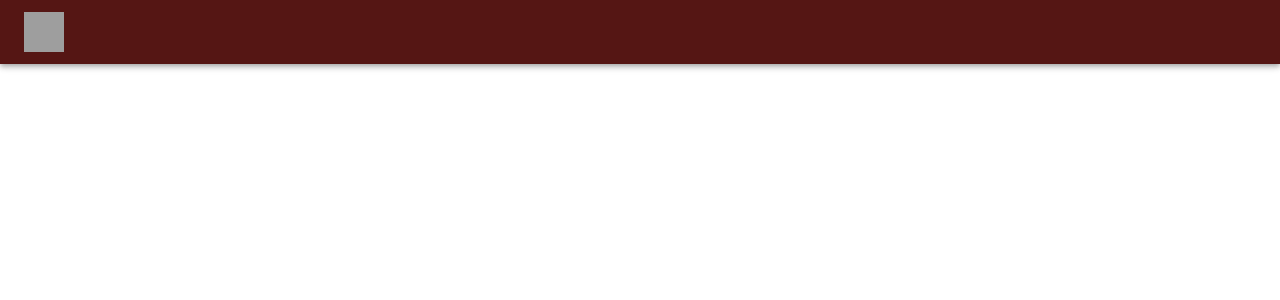
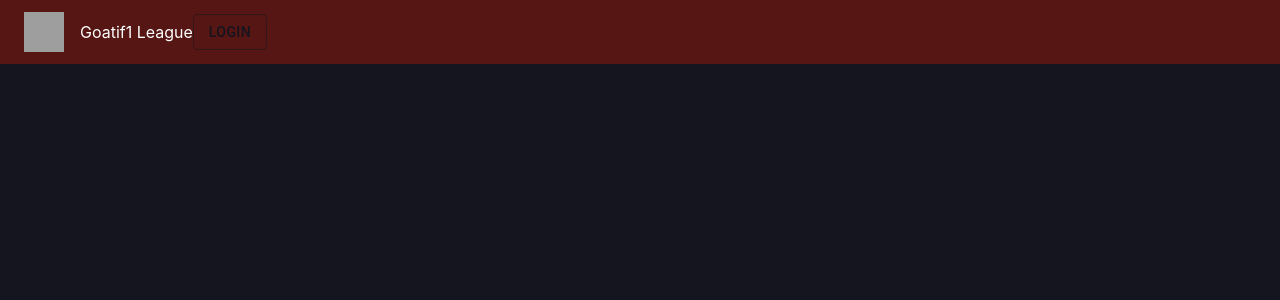
Before and after one commit to goatif1/frontend, a React (Create React App) app: page / in a window 1280 px wide. Shown: the top 300 px of the page. Built offline with nearby package versions, Linux system fonts and the light colour scheme; grey boxes are pictures that could not be loaded.

Commit message:
added login button to publicappbar

```diff
--- a/src/App.js
+++ b/src/App.js
@@ -1,10 +1,9 @@
-import logo from './logo.svg';
 import './App.css';
 import PublicHomePage from './public/pages/PublicHomePage';
 
 function App() {
   return (
-    <PublicHomePage/>
+    <PublicHomePage />
   );
 }
 
--- a/src/public/components/appbar/PublicAppBar.js
+++ b/src/public/components/appbar/PublicAppBar.js
@@ -1,21 +1,41 @@
 import {
     AppBar,
-    Box,
+    Button,
     Toolbar,
+    Typography,
 } from "@mui/material";
 import AppBarLogoButton from "../buttons/AppBarLogoButton";
 import ColorsPalette from "../../../styles/colors_palette";
+import { ThemeProvider, createTheme } from "@mui/material/styles"
+
+const theme = createTheme({
+    palette: {
+        login_button: {
+            main: ColorsPalette.background,
+            contrastText: '#fff',
+        }
+    }
+})
 
 
 const PublicAppBar = (props) => {
     return (
-        <Box sx={{flexGrow: 1}}>
-            <AppBar position="static" sx={{bgcolor: ColorsPalette.background_red}}>
-                <Toolbar>
-                    <AppBarLogoButton/>
-                </Toolbar>
-            </AppBar>
-        </Box>
+
+        <AppBar position="static" sx={{ bgcolor: ColorsPalette.background_red }}>
+            <Toolbar>
+                {/* LOGO */}
+                <AppBarLogoButton />
+                {/* TITLE */}
+                <Typography sx={{ml: "16px"}} variant="h8">
+                    Goatif1 League
+                </Typography>
+
+                <ThemeProvider theme={theme}>
+                    <Button variant="outlined" color="login_button">Login</Button>
+                </ThemeProvider>
+            </Toolbar>
+        </AppBar>
+
     );
 }
 
--- a/src/public/pages/PublicHomePage.js
+++ b/src/public/pages/PublicHomePage.js
@@ -1,12 +1,15 @@
-import AppBar from "@mui/material/AppBar";
 import PublicAppBar from "../components/appbar/PublicAppBar";
+import ColorPalette from "../../styles/colors_palette";
+import { Box } from "@mui/material";
+
 
 const PublicHomePage = (props) => {
 
     return (
-        <div className="App">
+        <Box>
             <PublicAppBar/>
-        </div>
+            <Box height="100vh" sx={{ bgcolor: ColorPalette.background }}></Box>
+        </Box>
     );
 }
 
```
